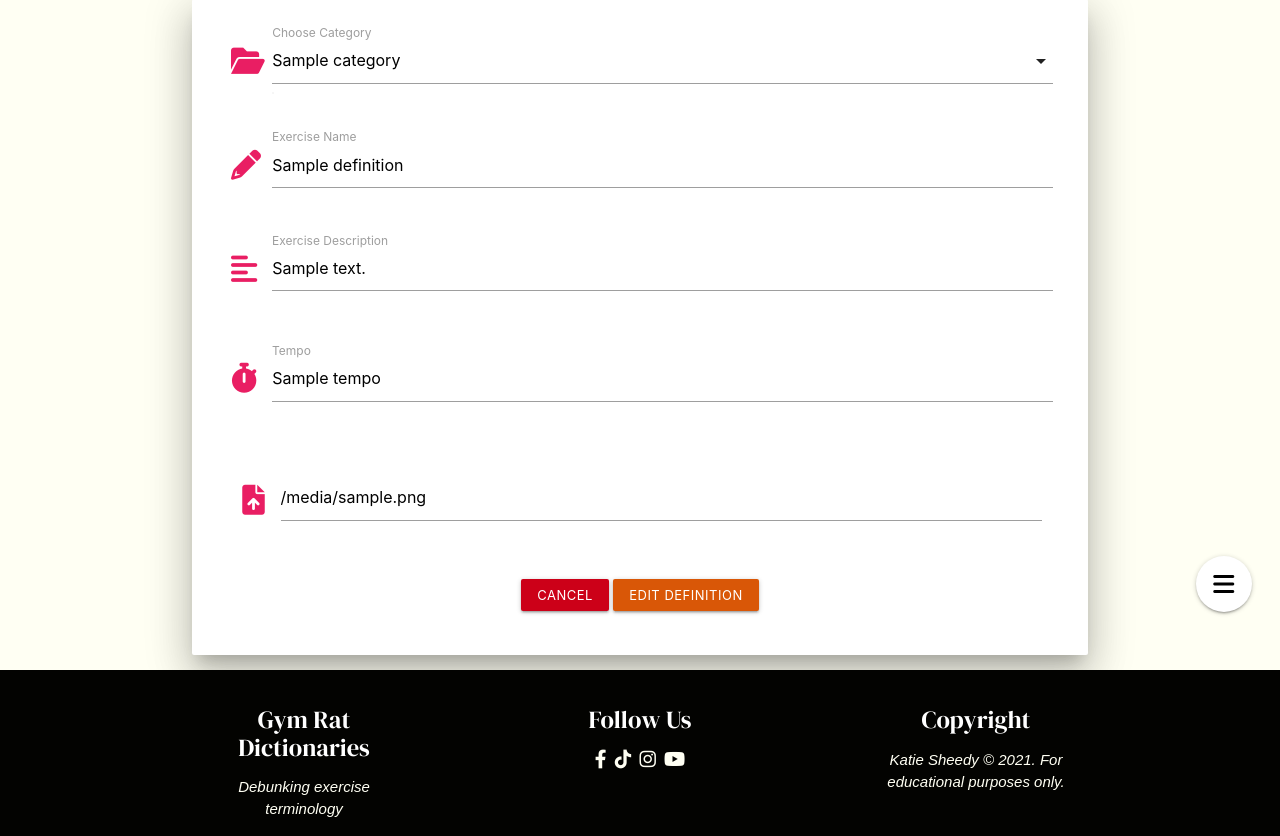
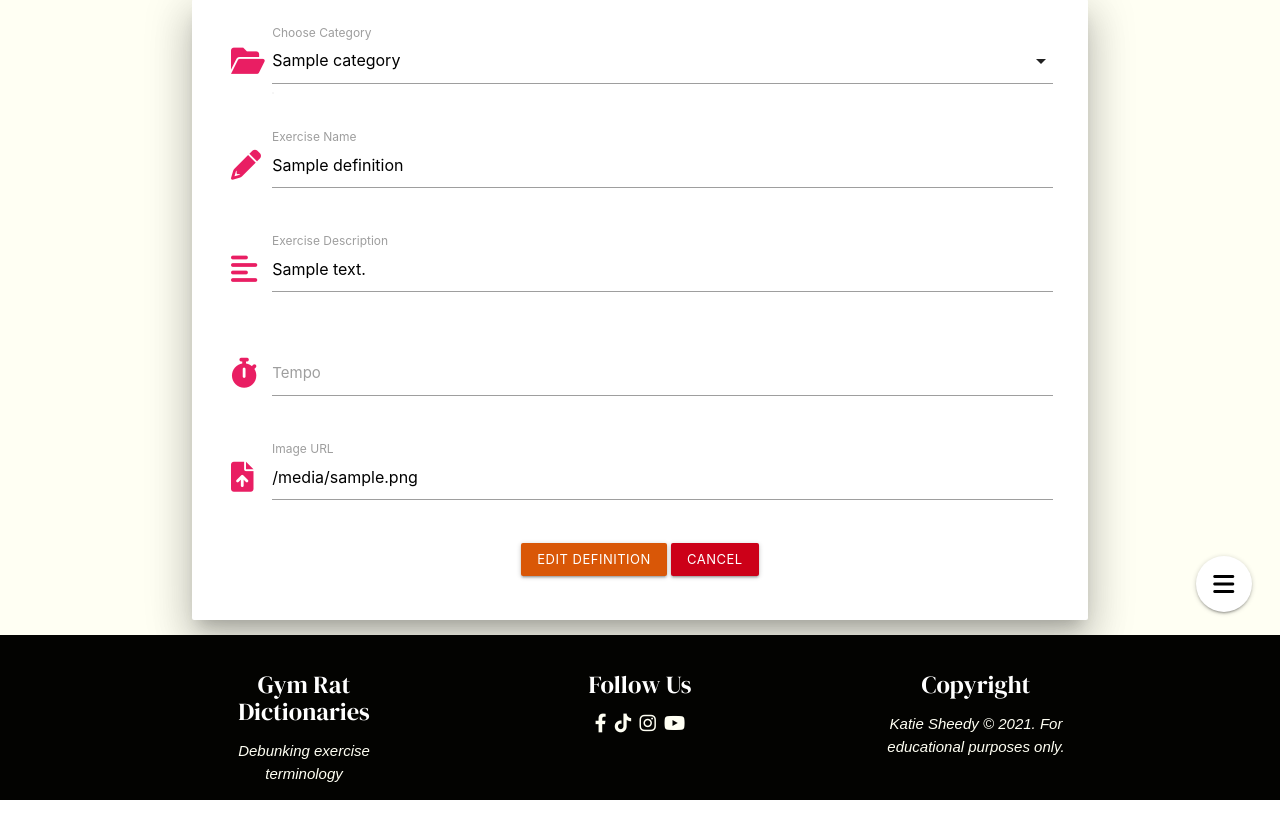
Before and after one commit to KSheeds1/Gym-Rat-Dictionaries, a Flask app: template templates/edit_definition.html in a window 1280 px wide. Shown: the part 160-996 px from the top of the page. After the commit the page ends 960 px from the top, so only its background shows below. Run offline with Flask 2, Linux system fonts and the light colour scheme; the template is opened without the code that fills it: most values are stand-ins (such as "Sample title", 1, 10 or a date in 2020); a database or web service that is not in the repository returns one stand-in record (values such as "Sample title"); some libraries are stand-ins or nearby versions.

Commit message:
Implement a suitable regex pattern into all applicable input fields and change the 'type' value provided for image URL and tempo. Swap the textarea element for an input element so it can be validated by the regex pattern attribute.

```diff
--- a/templates/edit_definition.html
+++ b/templates/edit_definition.html
@@ -26,7 +26,7 @@
             <div class="row">
                 <div class="input-field col s12">
                     <i class="fas fa-pencil-alt prefix pink-text"></i>
-                    <input id="exercise_name" name="exercise_name" minlength="5" maxlength="60"
+                    <input id="exercise_name" name="exercise_name" pattern="^(?!\s*$)[-a-zA-Z0-9_:,'.\s]{5,60}$" minlength="5" maxlength="60"
                         value="{{ definition.exercise_name}}" type="text" class="validate" required>
                     <label for="exercise_name">Exercise Name</label>
                 </div>
@@ -35,10 +35,8 @@
             <div class="row">
                 <div class="input-field col s12">
                     <i class="fas fa-align-left prefix pink-text"></i>
-                    <textarea id="exercise_description" name="exercise_description" minlength="5"
-                        maxlength="500" class="materialize-textarea validate" required>
-                        {{- definition.exercise_description -}}
-                    </textarea>
+                    <input id="exercise_description" name="exercise_description" pattern="^(?!\s*$)[-a-zA-Z0-9_:,'.\s]{5,500}$" minlength="5" maxlength="500"
+                        value="{{ definition.exercise_description }}" type="text" class="validate" required>
                     <label for="exercise_description">Exercise Description</label>
                 </div>
             </div>
@@ -47,30 +45,26 @@
                 <div class="input-field col s12">
                     <i class="fas fa-stopwatch prefix pink-text"></i>
                     <input id="tempo" name="tempo" minlength="2" maxlength="5"
-                        value="{{ definition.tempo }}" type="text" class="validate" required>
+                        value="{{ definition.tempo }}" type="number" class="validate" required>
                     <label for="tempo">Tempo</label>
                 </div>
             </div>
             <!--Upload Image-->
             <div class="row">
-                <div class="input-field col s12">
-                    <div class="col s12 file-field input-field">
-                        <div class="btn-flat left">
-                            <input id="image_url" name="image_url"  value="{{ image_url }}" type="file"><br>
-                            <span><i class="fas fa-file-upload prefix pink-text"></i></span>
-                        </div>
-                        <div class="file-path-wrapper">
-                            <input class="file-path validate" id="image_url" name="image_url" type="text"
-                                value="{{ image_url }}" placeholder="Upload image">
-                        </div>
+                <div class="input-field">
+                    <div class="input-field col s12">
+                        <i class="fas fa-file-upload prefix pink-text"></i>
+                        <input id="image_url" name="image_url" pattern="https?://.+" type="url" placeholder="Insert image URL if you like"
+                            value="{{ definition.image_url }}" class="validate">
+                        <label for="image_url">Image URL</label>
                     </div>
                 </div>
             </div>
             <!--Edit definition button-->
             <div class="row">
                 <div class="col s12 center-align">
+                    <button type="submit" class="edit btn-small center-align">Edit Definition</button>
                     <a href="{{ url_for('get_definitions') }}" class="btn-small delete">Cancel</a>
-                    <button type="submit" class="edit btn-small center-align">Edit Definition</button>
 
                 </div>
             </div>
```
